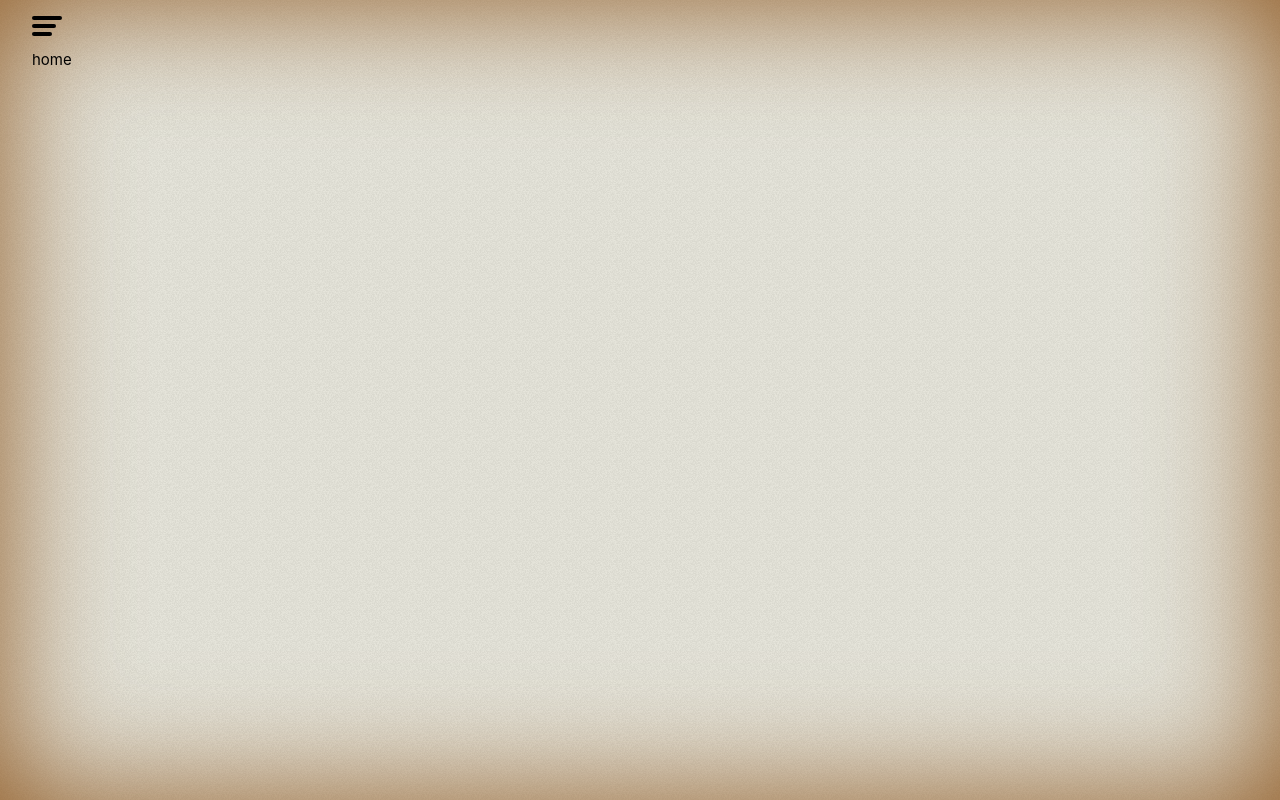
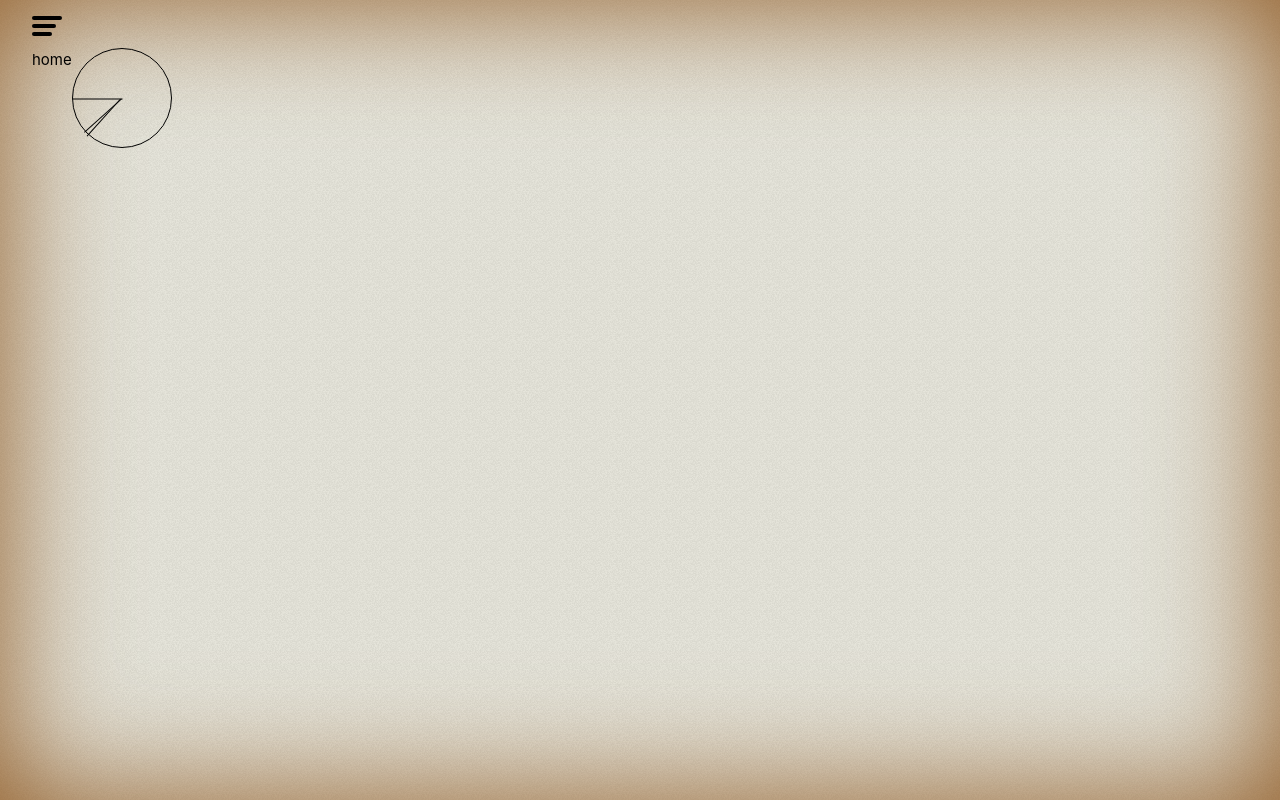
Before and after one commit to sergey-chuvayev/gabo, a Vue app: page / in a window 1280 px wide. Built offline with nearby package versions, Linux system fonts and the light colour scheme; a web font is replaced by a local one.

Commit message:
clock logic

```diff
--- a/src/views/HomeView.vue
+++ b/src/views/HomeView.vue
@@ -1,7 +1,46 @@
 <script setup lang="ts">
+import { ref } from "vue";
 import ArticleArea from "../components/ArticleArea.vue";
+
+let secondsAngle = ref<number>();
+let minutesAngle = ref<number>();
+let hoursAngle = ref<number>();
+setInterval(() => {
+  const time = new Date();
+  secondsAngle.value = (360 / 60) * time.getSeconds();
+  minutesAngle.value = (360 / 60) * time.getMinutes();
+  hoursAngle.value = (360 / 12) * time.getHours();
+}, 1000);
 </script>
 
 <template>
   <ArticleArea> home </ArticleArea>
+  <div class="watch">
+    <div :style="{ transform: `rotate(${secondsAngle}deg)` }" class="arrow" />
+    <div :style="{ transform: `rotate(${minutesAngle}deg)` }" class="arrow" />
+    <div :style="{ transform: `rotate(${hoursAngle}deg)` }" class="arrow" />
+  </div>
 </template>
+
+<style scoped>
+.watch {
+  width: 100px;
+  height: 100px;
+  border: 1px solid black;
+  border-radius: 50%;
+  position: relative;
+  display: flex;
+  justify-content: center;
+}
+.arrow {
+  height: 100px;
+  width: 1px;
+}
+.arrow::after {
+  content: "";
+  background: #000;
+  width: 1px;
+  height: 50px;
+  position: absolute;
+}
+</style>
```
